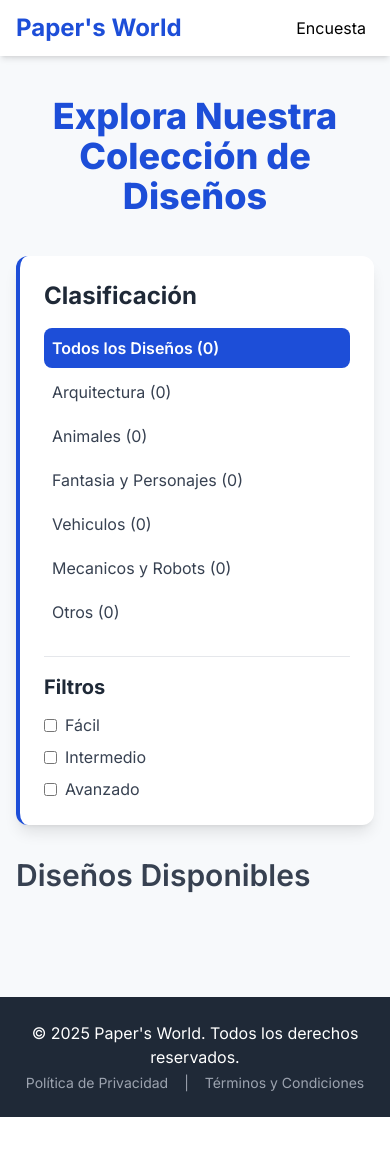
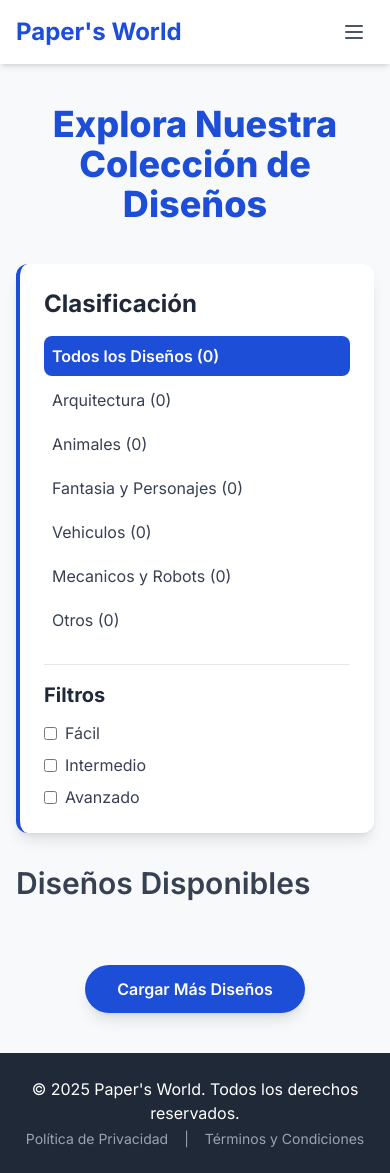
Before and after one commit to estebandev-data/papers-world-1, a Flask app: page /disenos in a window 390 px wide. Before the commit the page ends 1117 px from the top, so only its background shows below. Run offline with Flask 3, Linux system fonts and the light colour scheme; data that the repository does not hold is empty; some libraries are stand-ins or nearby versions.

Commit message:
Update disenos.html
visual y navegacion

```diff
--- a/templates/disenos.html
+++ b/templates/disenos.html
@@ -4,7 +4,6 @@
     <meta charset="UTF-8">
     <meta name="viewport" content="width=device-width, initial-scale=1.0">
     <title>Diseños | Paper's World</title>
-    <!-- Tailwind -->
     <script src="https://cdn.tailwindcss.com"></script>
     <link href="https://fonts.googleapis.com/css2?family=Inter:wght@100..900&display=swap" rel="stylesheet">
     <style>
@@ -31,12 +30,7 @@
             opacity: 1;
             transform: translateY(0);
         }
-        /* Estilo para que el sidebar sea más evidente y fijo */
-        .sidebar-fixed {
-            position: sticky;
-            top: 80px; /* Ajusta según la altura de tu navbar */
-            align-self: flex-start;
-        }
+        /* La clase .sidebar-fixed ya no es necesaria aquí y se maneja con Tailwind en el HTML */
     </style>
     <script>
         tailwind.config = {
@@ -53,11 +47,19 @@
 </head>
 <body>
 
-    <!-- Header y Navbar -->
     <header>
-        <nav class="bg-white shadow-md sticky top-0 z-10">
+        <nav class="bg-white shadow-md sticky top-0 z-20">
             <div class="container mx-auto px-4 py-3 flex justify-between items-center">
                 <a class="text-paper-primary text-2xl font-bold" href="{{ url_for('index') }}">Paper's World</a>
+
+                <div class="flex items-center space-x-2">
+                    <a href="https://docs.google.com/forms/d/e/1FAIpQLSc24rZVhFwx9PqqpqRjjNjQpUvUBAKdCk3vQDLZrIIxxabrZQ/viewform?usp=sf_link" target="_blank" class="btn btn-outline-secondary me-2 hidden sm:block">Encuesta</a>
+
+                    <button id="menu-button" class="md:hidden p-2 text-gray-600 hover:text-paper-primary focus:outline-none">
+                        <svg class="w-6 h-6" fill="none" stroke="currentColor" viewBox="0 0 24 24" xmlns="http://www.w3.org/2000/svg"><path stroke-linecap="round" stroke-linejoin="round" stroke-width="2" d="M4 6h16M4 12h16M4 18h16"></path></svg>
+                    </button>
+                </div>
+
                 <div class="hidden md:flex space-x-6 items-center">
                     <a class="text-gray-600 hover:text-paper-primary" href="{{ url_for('index') }}">Inicio</a>
                     <a class="text-paper-primary font-bold border-b-2 border-paper-primary" href="{{ url_for('disenos') }}">Diseños</a>
@@ -67,8 +69,18 @@
                     <a class="text-gray-600 hover:text-paper-primary" href="{{ url_for('feedback') }}">Comentarios</a>
                     <a class="text-gray-600 hover:text-paper-primary" href="{{ url_for('tienda') }}">Tienda</a>
                 </div>
-                <div class="flex space-x-2">
-                    <a href="https://docs.google.com/forms/d/e/1FAIpQLSc24rZVhFwx9PqqpqRjjNjQpUvUBAKdCk3vQDLZrIIxxabrZQ/viewform?usp=sf_link" target="_blank" class="btn btn-outline-secondary me-2">Encuesta</a>
+            </div>
+
+            <div id="mobile-menu" class="hidden md:hidden bg-white shadow-lg border-t">
+                <div class="px-4 pt-2 pb-3 space-y-1 sm:px-3">
+                    <a class="block px-3 py-2 rounded-md text-base font-medium text-gray-700 hover:bg-gray-50" href="{{ url_for('index') }}">Inicio</a>
+                    <a class="block px-3 py-2 rounded-md text-base font-medium text-paper-primary bg-gray-50" href="{{ url_for('disenos') }}">Diseños</a>
+                    <a class="block px-3 py-2 rounded-md text-base font-medium text-gray-700 hover:bg-gray-50" href="{{ url_for('personalizacion') }}">Personalización</a>
+                    <a class="block px-3 py-2 rounded-md text-base font-medium text-gray-700 hover:bg-gray-50" href="{{ url_for('aprende') }}">Aprende</a>
+                    <a class="block px-3 py-2 rounded-md text-base font-medium text-gray-700 hover:bg-gray-50" href="{{ url_for('clases') }}">Clases</a>
+                    <a class="block px-3 py-2 rounded-md text-base font-medium text-gray-700 hover:bg-gray-50" href="{{ url_for('feedback') }}">Comentarios</a>
+                    <a class="block px-3 py-2 rounded-md text-base font-medium text-gray-700 hover:bg-gray-50" href="{{ url_for('tienda') }}">Tienda</a>
+                </div>
             </div>
         </nav>
     </header>
@@ -77,23 +89,19 @@
         <h1 class="text-center mb-10 text-4xl font-extrabold text-paper-primary">Explora Nuestra Colección de Diseños</h1>
 
         <div class="flex flex-col md:flex-row gap-8">
-            <!-- Clasificación y Filtros -->
-            <aside class="w-full md:w-1/4 sidebar-fixed">
+            <aside class="w-full md:w-1/4 md:sticky md:top-20 md:self-start z-10">
                 <div class="bg-white p-6 rounded-xl shadow-lg border-l-4 border-paper-primary">
                     <h2 class="text-2xl font-bold mb-4 text-gray-800">Clasificación</h2>
                     <ul class="space-y-1">
-                        <!-- Todos los Diseños -->
                         <li>
                             <a href="#" class="block p-2 rounded-lg bg-paper-primary text-white font-semibold">
                                 Todos los Diseños ({{ disenos|length }})
                             </a>
                         </li>
 
-                        <!-- Categorías Dinámicas usando conteo_categorias de Flask -->
                         {% set categorias_disponibles = ['Arquitectura', 'Animales', 'Fantasia y Personajes', 'Vehiculos', 'Mecanicos y Robots', 'Otros'] %}
 
                         {% for cat in categorias_disponibles %}
-                            {# Uso de .get(cat, 0) para obtener el conteo del diccionario o 0 si no existe #}
                             {% set count = conteo_categorias.get(cat, 0) if conteo_categorias is defined else 0 %}
                             <li>
                                 <a href="#" class="block p-2 rounded-lg text-gray-700 hover:bg-gray-100">
@@ -121,17 +129,13 @@
                 </div>
             </aside>
 
-            <!-- Columna de Diseños -->
             <section class="w-full md:w-3/4">
                 <h2 class="text-3xl font-semibold mb-6 text-gray-700">Diseños Disponibles</h2>
 
                 <div id="design-grid" class="grid grid-cols-1 sm:grid-cols-2 lg:grid-cols-3 gap-6">
-                    <!-- Iteración de Jinja2: Renderiza todos los diseños, JavaScript controla la visibilidad -->
                     {% for diseno in disenos %}
                     <div class="design-card bg-white rounded-xl shadow-lg overflow-hidden transition-transform duration-300 hover:shadow-xl">
-                        <!-- Contenedor de la Imagen con Placeholder de Fallback -->
                         <div class="w-full h-48 bg-gray-200 flex items-center justify-center overflow-hidden">
-                            <!-- Uso de 'static/imagenes/' si no existe lanza Placeholder -->
                             <img src="{{ url_for('static', filename='imagenes/' + diseno.imagen_url) }}"
                                     onerror="this.onerror=null; this.src='https://placehold.co/400x300/e5e7eb/4b5563?text=Sin+Imagen';"
                                     alt="Diseño de {{ diseno.nombre }}"
@@ -151,10 +155,8 @@
                         </div>
                     </div>
                     {% endfor %}
-                    <!-- final de Iteración -->
                 </div>
 
-                <!-- Boton de Cargar Mas Diseños -->
                 <div class="text-center mt-10">
                     <button id="load-more-btn"
                             onclick="cargarMasDisenos({{ tamano_lote|default(9) }})"
@@ -178,61 +180,10 @@
     </footer>
 
     <script>
-        // Array de todos los elementos de diseño
-        const designCards = Array.from(document.querySelectorAll('.design-card'));
-        const loadMoreBtn = document.getElementById('load-more-btn');
-        // El índice comienza en 0, pero se actualizará a TAMANO_LOTE después de la inicialización
-        let currentIndex = 0;
-
-        function initializeDesigns(limit) {
-            // Recorre todas las tarjetas de diseño
-            designCards.forEach((card, index) => {
-                // Si el índice es menor que el límite (9), lo marca como activo para mostrarlo
-                if (index < limit) {
-                    card.classList.add('active');
-                } else {
-                    card.classList.remove('active');
-                }
-            });
-            currentIndex = limit; // Establece el índice de inicio para la próxima carga
-            checkLoadMoreVisibility();
-        }
-        function cargarMasDisenos(batchSize) {
-            // Animacion: Desactiva el boton y muestra un mensaje temporal
-            loadMoreBtn.textContent = 'Cargando...';
-            loadMoreBtn.disabled = true;
-            // delay para simular una carga y mejorar la UX para el usuario
-            setTimeout(() => {
-                const targetIndex = currentIndex + batchSize;
-
-                for (let i = currentIndex; i < designCards.length && i < targetIndex; i++) {
-                    // Muestra la tarjeta de diseño agregando la clase active
-                    designCards[i].classList.add('active');
-                }
-                currentIndex = targetIndex;
-                 // Actualiza el índice
-                // Vuelve a habilitar el botón y actualiza el texto
-                loadMoreBtn.textContent = 'Cargar Más Diseños';
-                loadMoreBtn.disabled = false;
-                checkLoadMoreVisibility();
-            }, 300); // 300ms de retraso para la carga
-        }
-
-        function checkLoadMoreVisibility() {
-            if (currentIndex >= designCards.length) {
-                // Si ya no hay más diseños para cargar, oculta el botón
-                loadMoreBtn.style.display = 'none';
-            } else {
-                loadMoreBtn.style.display = 'inline-block';
-            }
-        }
-        // Llama a la inicialización cuando el documento esté listo
-        document.addEventListener('DOMContentLoaded', () => {
-            // El valor de tamano_lote (9) viene del contexto de Flask
-            const batchSize = {{ tamano_lote|default(8) }};
-            initializeDesigns(batchSize);
+        document.getElementById('menu-button').addEventListener('click', function() {
+            var menu = document.getElementById('mobile-menu');
+            menu.classList.toggle('hidden');
         });
     </script>
-
 </body>
 </html>
```
